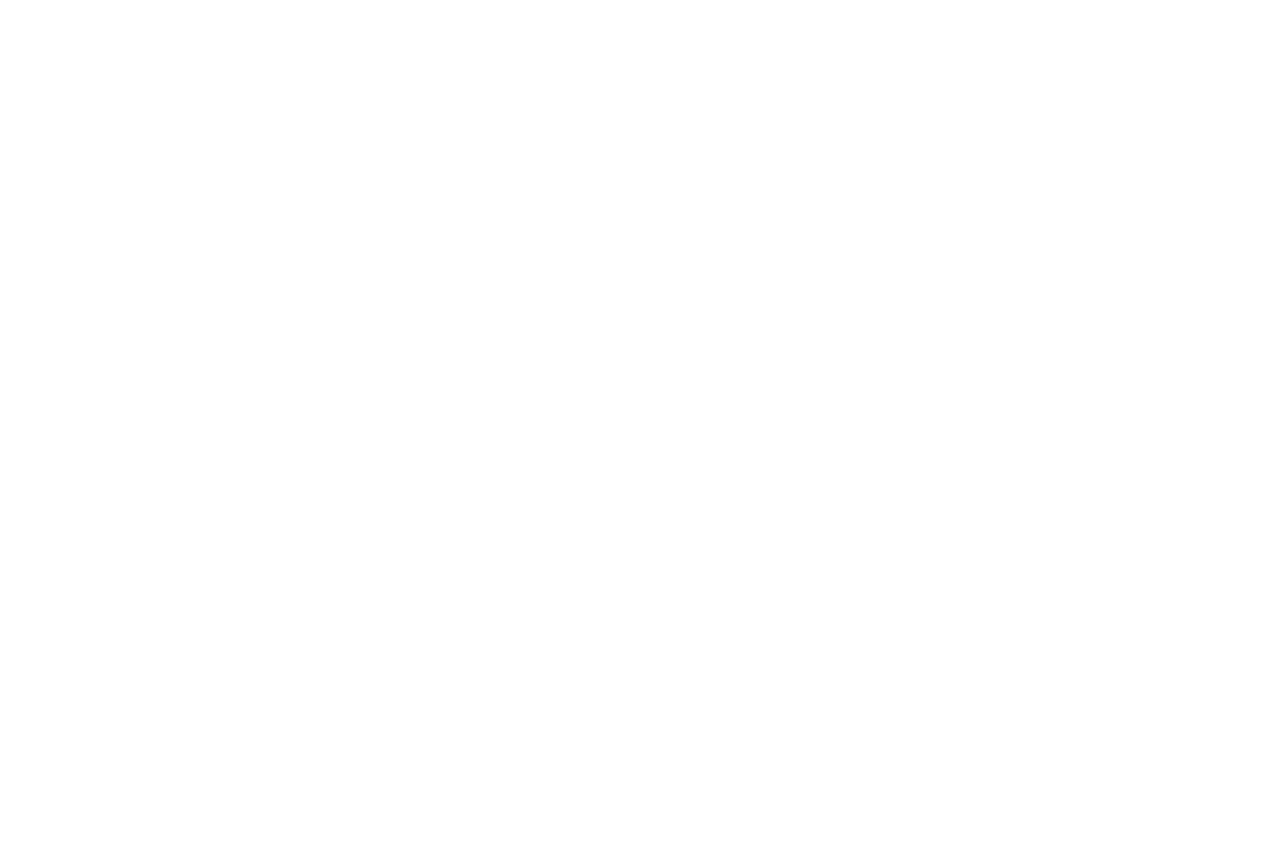
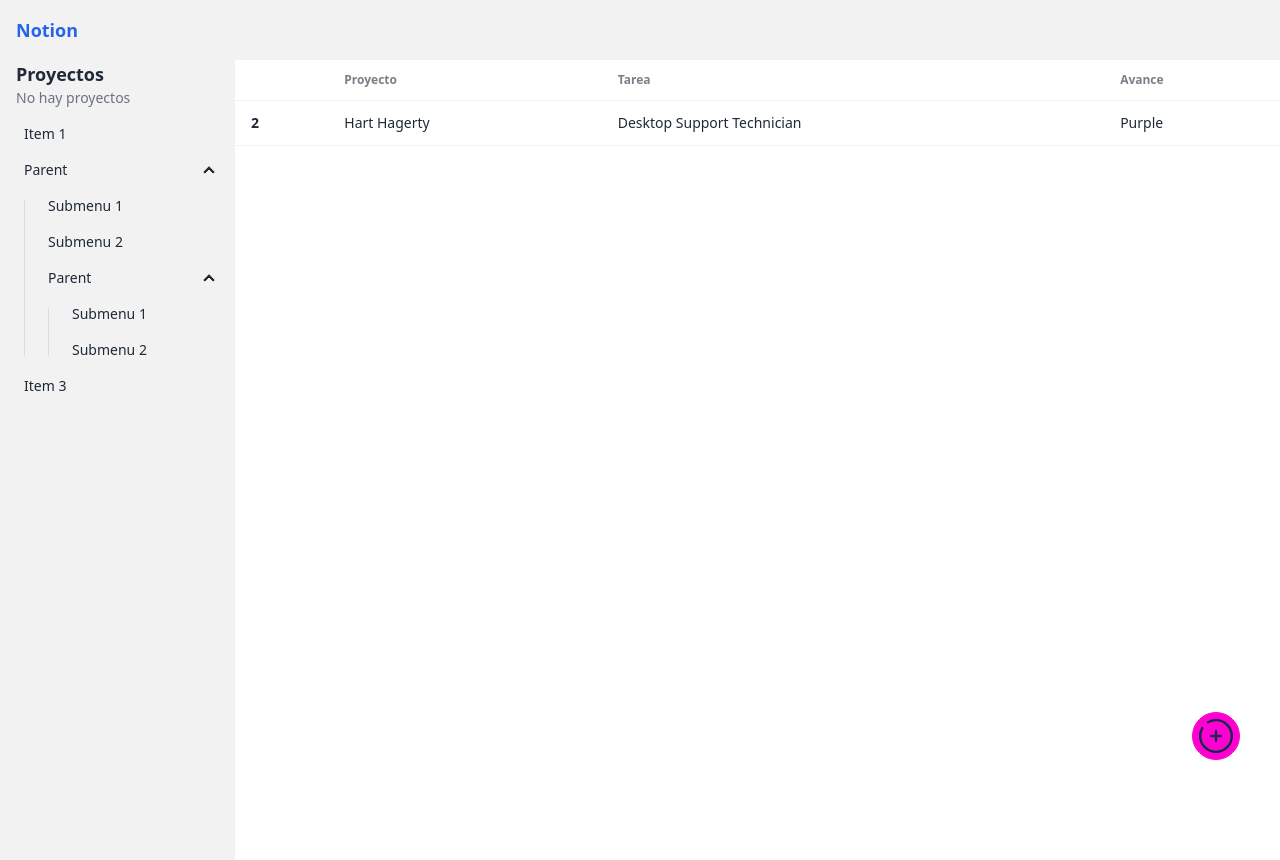
Before and after one commit to Vue-Course-Sergio/projects-app, a Vue app: page /projects in a window 1280 px wide. Before the commit this address had no page. Before the commit the page ends 800 px from the top, so only its background shows below. Built offline with nearby package versions, Linux system fonts and the light colour scheme.

Commit message:
feat: estructura de ProjectsView

```diff
--- a/src/modules/projects/layouts/ProjectsLayout.vue
+++ b/src/modules/projects/layouts/ProjectsLayout.vue
@@ -1,7 +1,7 @@
 <template>
   <div class="flex flex-col">
     <top-menu />
-    <main>
+    <main class="flex flex-row">
       <side-menu />
       <router-view />
     </main>
--- /dev/null
+++ b/src/modules/projects/views/ProjectsView.vue
@@ -0,0 +1,47 @@
+<template>
+  <div class="overflow-x-auto w-full">
+    <table class="table">
+      <thead>
+        <tr>
+          <th></th>
+          <th>Proyecto</th>
+          <th>Tarea</th>
+          <th>Avance</th>
+        </tr>
+      </thead>
+      <tbody>
+        <tr class="hover">
+          <th>2</th>
+          <td>Hart Hagerty</td>
+          <td>Desktop Support Technician</td>
+          <td>Purple</td>
+        </tr>
+      </tbody>
+    </table>
+
+    <button class="btn btn-circle btn-secondary p-1 fixed bottom-10 right-10">
+      <svg viewBox="0 0 24 24" fill="none" xmlns="http://www.w3.org/2000/svg">
+        <g id="SVGRepo_bgCarrier" stroke-width="0"></g>
+        <g
+          id="SVGRepo_tracerCarrier"
+          stroke-linecap="round"
+          stroke-linejoin="round"
+        ></g>
+        <g id="SVGRepo_iconCarrier">
+          <path
+            d="M15 12L12 12M12 12L9 12M12 12L12 9M12 12L12 15"
+            stroke="#1C274C"
+            stroke-width="1.5"
+            stroke-linecap="round"
+          ></path>
+          <path
+            d="M7 3.33782C8.47087 2.48697 10.1786 2 12 2C17.5228 2 22 6.47715 22 12C22 17.5228 17.5228 22 12 22C6.47715 22 2 17.5228 2 12C2 10.1786 2.48697 8.47087 3.33782 7"
+            stroke="#1C274C"
+            stroke-width="1.5"
+            stroke-linecap="round"
+          ></path>
+        </g>
+      </svg>
+    </button>
+  </div>
+</template>
--- a/src/router/index.ts
+++ b/src/router/index.ts
@@ -7,7 +7,15 @@
     {
       path: '/',
       name: 'home',
+      redirect: { name: 'projects' },
       component: ProjectsLayout,
+      children: [
+        {
+          path: 'projects',
+          name: 'projects',
+          component: () => import('@/modules/projects/views/ProjectsView.vue'),
+        },
+      ],
     },
   ],
 })
```
